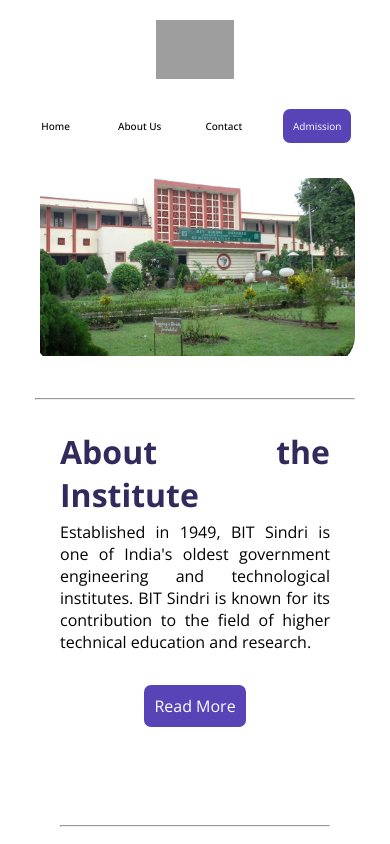
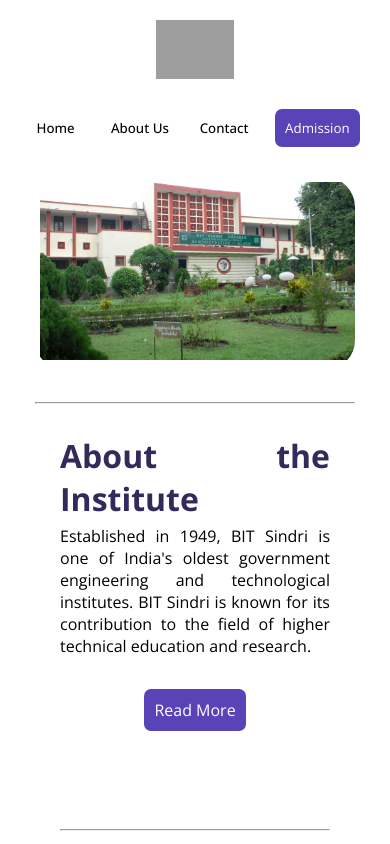
Before and after one commit to unknown055555/hello, a plain HTML site: page index.html in a window 390 px wide. Shown: the top 844 px of the page. Drawn offline with nearby package versions, Linux system fonts and the light colour scheme; grey boxes are pictures that could not be loaded.

Commit message:
Update style.css

```diff
--- a/style.css
+++ b/style.css
@@ -385,7 +385,7 @@ li {
         flex-direction: column;
         align-items: center;
         gap: 10px;
-        font-size: x-small;
+        font-size: smaller;
     }
 
     .nav-links {
```
